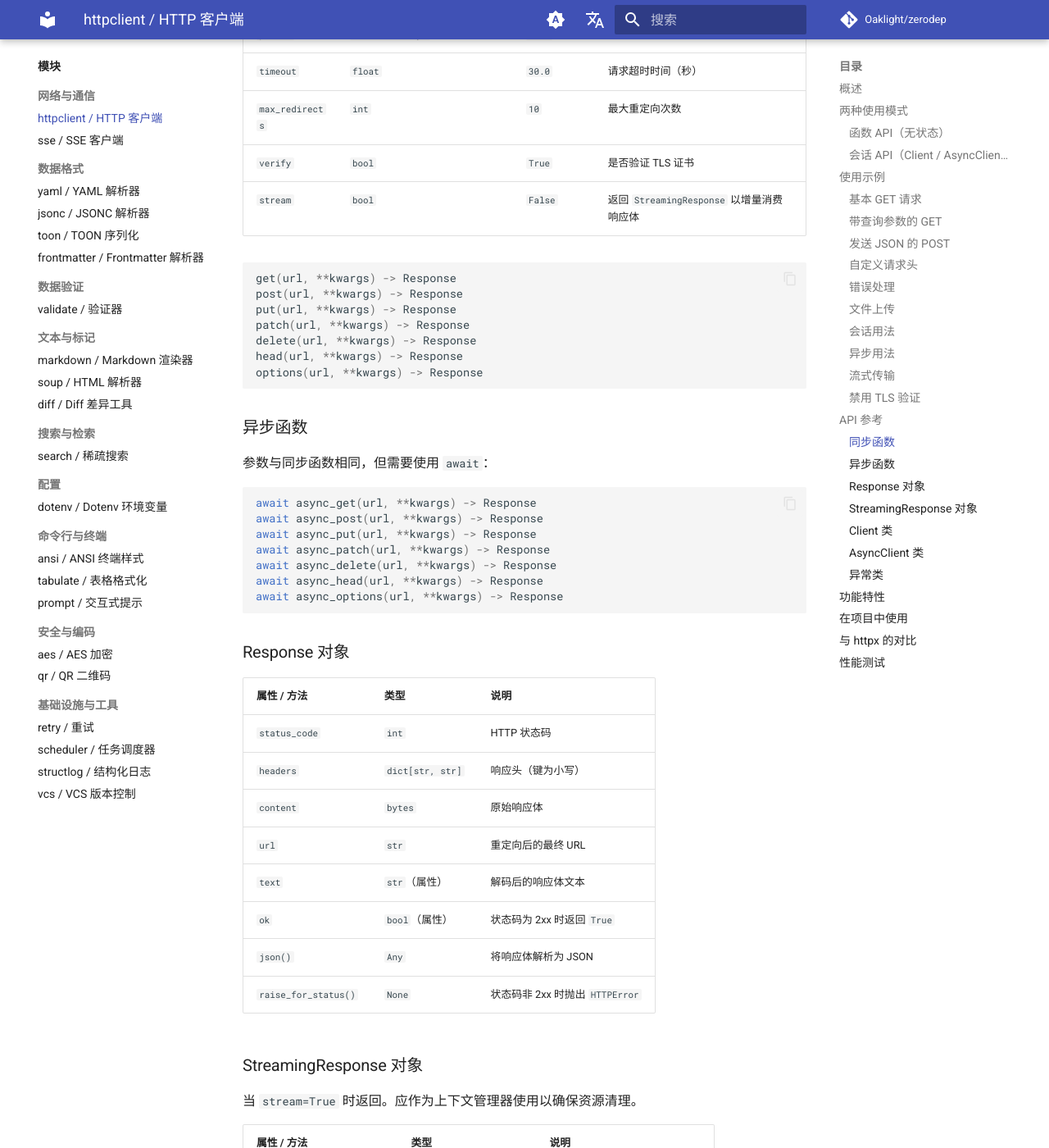
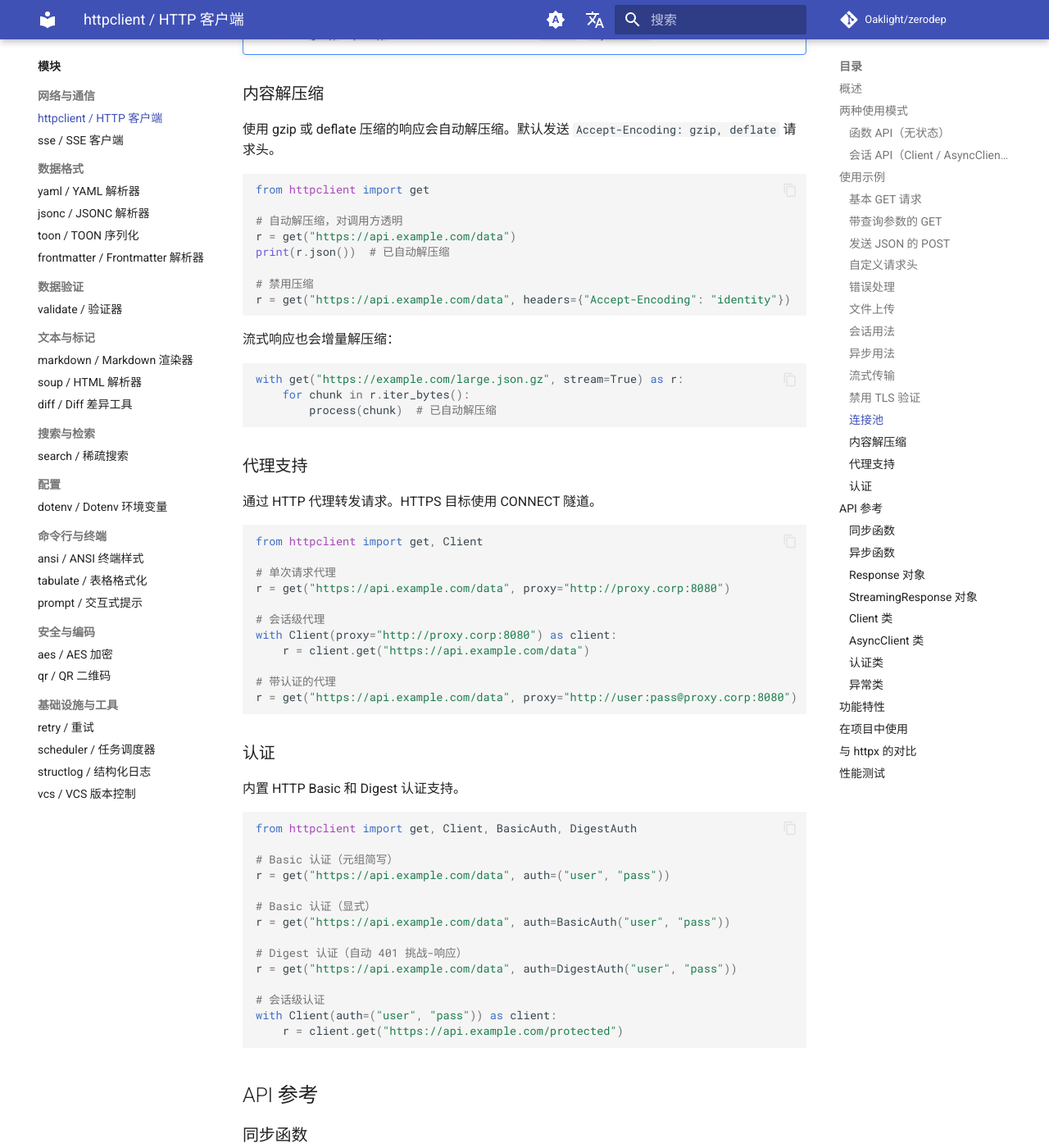
Before and after one commit to Oaklight/zerodep, an MkDocs documentation site: the page built from docs/modules/http.md, in a window 1280 px wide and 1400 px high, scrolled down 4822 px. Shown: the whole window at 82% size. Built offline with MkDocs 1.6.1 and Material for MkDocs 9.7.7, drawn with Linux system fonts in a browser that asks for light colours; comment, search, counter and statistics services are not loaded; some of the changed text lies outside the part shown.

Commit message:
update http docs: add connection pooling, decompression, proxy, and auth sections

````diff
--- a/docs/modules/http.md
+++ b/docs/modules/http.md
@@ -10,6 +10,10 @@
 - **同步模式**使用标准库中的 `http.client`。
 - **异步模式**使用 `asyncio` 流，手写 HTTP/1.1 协议实现。
 - **线程安全**设计：每个请求创建独立连接。会话类内部使用锁机制。
+- **连接池** — `Client` 和 `AsyncClient` 自动池化复用 TCP 连接（无状态函数仍为每次请求创建独立连接）。
+- **自动解压缩** — 透明解码 gzip/deflate 压缩的响应。
+- **代理支持** — HTTP 和 HTTPS 代理，支持 CONNECT 隧道。
+- **内置认证** — 开箱即用的 Basic 和 Digest 认证。
 
 ## 两种使用模式
 
@@ -200,6 +201,89 @@ from httpclient import get
 response = get("https://self-signed.example.com/api", verify=False)
 ```
 
+### 连接池
+
+`Client` 和 `AsyncClient` 自动按主机池化 TCP 连接。连接在请求之间被复用，显著降低对同一 API 重复调用的延迟。
+
+```python
+from httpclient import Client
+
+# 连接自动池化复用
+with Client() as client:
+    for page in range(10):
+        r = client.get(f"https://api.example.com/items?page={page}")
+        print(r.json())
+
+# 自定义连接池大小
+with Client(pool_size=20) as client:
+    r = client.get("https://api.example.com/data")
+```
+
+!!! note "无状态函数"
+    顶层函数如 `get()`、`post()` 仍然每次调用创建新连接。使用 `Client` / `AsyncClient` 以启用连接池。
+
+### 内容解压缩
+
+使用 gzip 或 deflate 压缩的响应会自动解压缩。默认发送 `Accept-Encoding: gzip, deflate` 请求头。
+
+```python
+from httpclient import get
+
+# 自动解压缩，对调用方透明
+r = get("https://api.example.com/data")
+print(r.json())  # 已自动解压缩
+
+# 禁用压缩
+r = get("https://api.example.com/data", headers={"Accept-Encoding": "identity"})
+```
+
+流式响应也会增量解压缩：
+
+```python
+with get("https://example.com/large.json.gz", stream=True) as r:
+    for chunk in r.iter_bytes():
+        process(chunk)  # 已自动解压缩
+```
+
+### 代理支持
+
+通过 HTTP 代理转发请求。HTTPS 目标使用 CONNECT 隧道。
+
+```python
+from httpclient import get, Client
+
+# 单次请求代理
+r = get("https://api.example.com/data", proxy="http://proxy.corp:8080")
+
+# 会话级代理
+with Client(proxy="http://proxy.corp:8080") as client:
+    r = client.get("https://api.example.com/data")
+
+# 带认证的代理
+r = get("https://api.example.com/data", proxy="http://user:pass@proxy.corp:8080")
+```
+
+### 认证
+
+内置 HTTP Basic 和 Digest 认证支持。
+
+```python
+from httpclient import get, Client, BasicAuth, DigestAuth
+
+# Basic 认证（元组简写）
+r = get("https://api.example.com/data", auth=("user", "pass"))
+
+# Basic 认证（显式）
+r = get("https://api.example.com/data", auth=BasicAuth("user", "pass"))
+
+# Digest 认证（自动 401 挑战-响应）
+r = get("https://api.example.com/data", auth=DigestAuth("user", "pass"))
+
+# 会话级认证
+with Client(auth=("user", "pass")) as client:
+    r = client.get("https://api.example.com/protected")
+```
+
 ## API 参考
 
 ### 同步函数
@@ -217,6 +301,8 @@ response = get("https://self-signed.example.com/api", verify=False)
 | `max_redirects` | `int` | `10` | 最大重定向次数 |
 | `verify` | `bool` | `True` | 是否验证 TLS 证书 |
 | `stream` | `bool` | `False` | 返回 `StreamingResponse` 以增量消费响应体 |
+| `auth` | `tuple[str, str] \| Auth \| None` | `None` | 认证凭据（元组用于 Basic，或 `BasicAuth`/`DigestAuth` 对象） |
+| `proxy` | `str \| None` | `None` | 代理 URL（如 `"http://proxy:8080"`） |
 
 ```python
 get(url, **kwargs) -> Response
@@ -283,12 +369,15 @@ Client(
     timeout: float = 30.0,
     max_redirects: int = 10,
     verify: bool = True,
+    auth: tuple[str, str] | Auth | None = None,
+    proxy: str | None = None,
+    pool_size: int = 10,
 )
 ```
 
 支持上下文管理器（`with` 语句）。方法：`get`、`post`、`put`、`patch`、`delete`、`head`、`options`、`request`。
 
-线程安全：内部使用 `threading.Lock`。
+线程安全：内部使用 `threading.Lock`。连接自动池化复用。调用 `close()` 或使用上下文管理器释放连接池。
 
 ### AsyncClient 类
 
@@ -299,12 +388,23 @@ AsyncClient(
     timeout: float = 30.0,
     max_redirects: int = 10,
     verify: bool = True,
+    auth: tuple[str, str] | Auth | None = None,
+    proxy: str | None = None,
+    pool_size: int = 10,
 )
 ```
 
 支持异步上下文管理器（`async with` 语句）。方法：`get`、`post`、`put`、`patch`、`delete`、`head`、`options`、`request`。
 
-内部使用 `asyncio.Lock`，保证同一客户端实例的并发访问安全。
+内部使用 `asyncio.Lock`，保证同一客户端实例的并发访问安全。连接自动池化复用。调用 `aclose()` 或使用上下文管理器释放连接池。
+
+### 认证类
+
+| 类 | 说明 |
+|----|------|
+| `Auth` | 认证基类。子类化并重写 `auth_headers(method, url)` 方法。 |
+| `BasicAuth(username, password)` | HTTP Basic 认证。每次请求发送 `Authorization: Basic` 头。 |
+| `DigestAuth(username, password)` | HTTP Digest 认证。收到 401 响应时，根据服务端挑战计算摘要并重试。支持 MD5 和 SHA-256 算法。 |
 
 ### 异常类
 
@@ -325,6 +425,10 @@ AsyncClient(
 - **查询参数编码** -- 通过 `params` 参数自动编码
 - **Multipart 文件上传** -- 通过 `files` 参数上传文件，支持与 `data` 表单字段混合使用
 - **流式响应** -- 通过 `iter_bytes()` / `iter_lines()` 及其异步版本增量消费响应体
+- **连接池** — `Client`/`AsyncClient` 按主机池化复用 TCP 连接
+- **自动解压缩** — 透明解码 gzip/deflate 压缩的响应
+- **HTTP/HTTPS 代理** — 通过代理服务器转发请求，HTTPS 使用 CONNECT 隧道
+- **Basic 和 Digest 认证** — 内置认证支持，Digest 自动处理 401 挑战
 
 ## 在项目中使用
 
@@ -349,7 +453,10 @@ from httpclient import get, post, Client, AsyncClient
 |------|---------|-------|
 | 依赖 | 无（仅标准库） | 多个（httpcore、h11 等） |
 | HTTP/2 | 不支持 | 支持 |
-| 连接池 | 不支持 | 支持 |
+| 连接池 | 支持（Client/AsyncClient） | 支持 |
+| 自动解压缩 | 支持（gzip、deflate） | 支持（gzip、deflate、brotli） |
+| 代理支持 | 支持（HTTP、HTTPS 隧道） | 支持（HTTP、HTTPS、SOCKS） |
+| 认证 | Basic + Digest | Basic + Digest + 更多 |
 | 流式传输 | 支持 | 支持 |
 | 同步 + 异步 | 支持 | 支持 |
 | 文件上传 | 支持 | 支持 |
@@ -358,10 +465,10 @@ from httpclient import get, post, Client, AsyncClient
 
 **何时使用 zerodep：** 你需要一个轻量级、无外部依赖的 HTTP 客户端，使用场景为基本的 REST API 调用。
 
-**何时使用 httpx：** 你需要 HTTP/2、连接池或 Cookie 管理。
+**何时使用 httpx：** 你需要 HTTP/2 或 Cookie 管理。
 
 ## 性能测试
 
-与 `httpx` 进行对比。一次性请求较慢（无连接池），但会话/异步模式下性能基本持平，因为此时受限于网络延迟。
+与 `httpx` 进行对比。两个库均支持通过会话类使用连接池。一次性请求和会话模式下性能基本持平，均受限于网络延迟。
 
 详见 [HTTP 客户端性能测试](../benchmarks/http.md)。
````
Also changed, not shown: other parts of docs/modules/http.md (+0 -3 lines), docs/benchmarks/http.md (+8 -2 lines).
